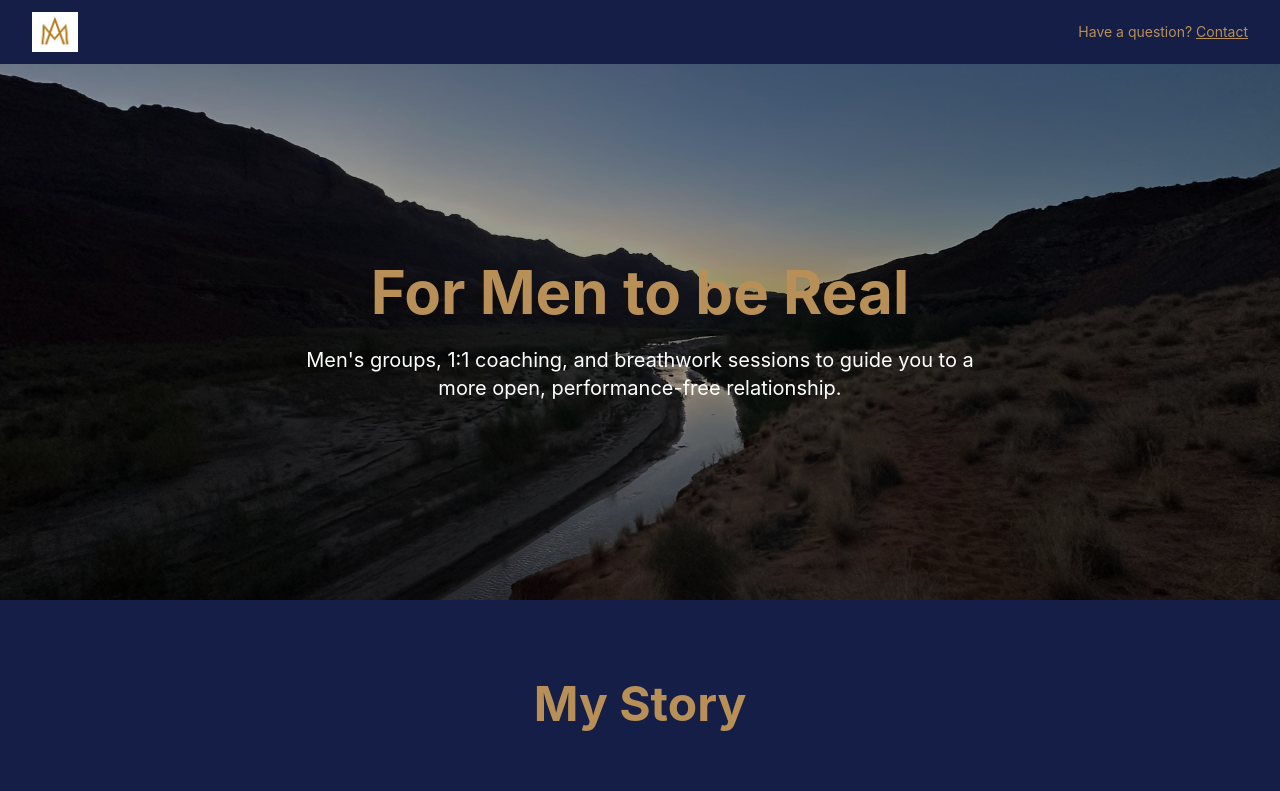
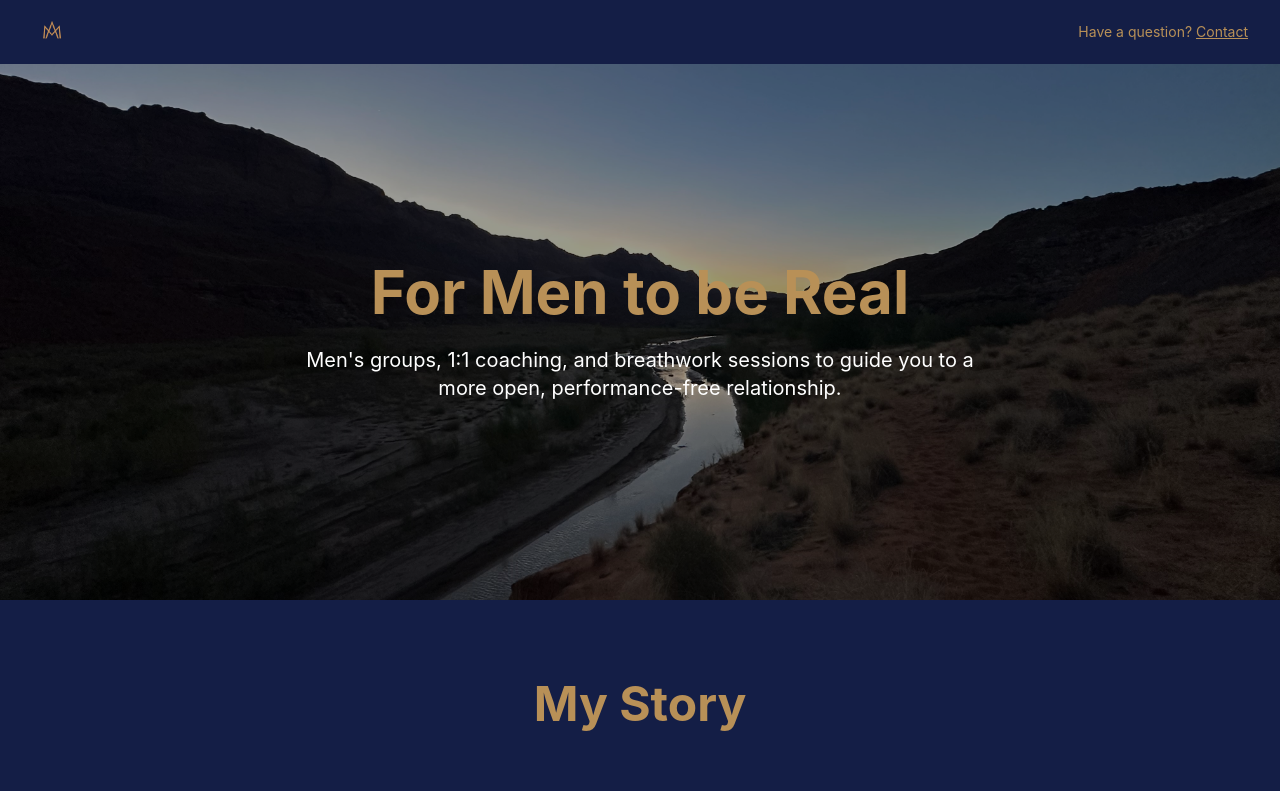
Before and after one commit to agmcdonald24/mens-coaching-site, a Next.js app: page / in a window 1280 px wide. Shown: the top 791 px of the page. Built offline with nearby package versions, Linux system fonts and the light colour scheme.

Commit message:
added favicon

```diff
--- a/components/Navigation.tsx
+++ b/components/Navigation.tsx
@@ -5,7 +5,7 @@ export default function Navigation() {
         <div className="flex justify-between items-center h-16">
           <div className="flex-shrink-0">
             <img
-              src="/images/icon.jpeg"
+              src="/images/crown1.png"
               alt="Andrew McDonald"
               className="h-10 w-auto"
             />
```
Also changed, not shown: public/images/crown1.png (added).
